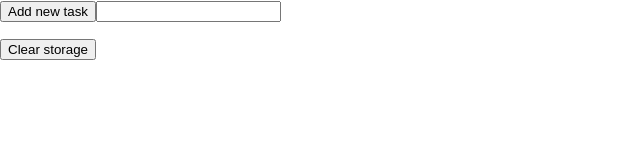
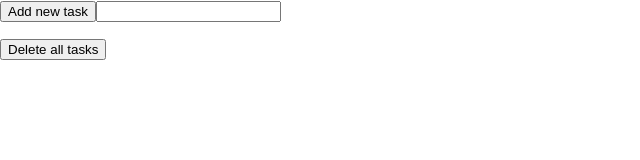
Before and after one commit to lev44/ToDo, a React (Create React App) app: page / in a window 1280 px wide. Shown: the top 160 px of the page, without its empty margins (0-640 px from the left). Built offline with nearby package versions, Linux system fonts and the light colour scheme.

Commit message:
change taskStorage

```diff
--- a/src/containers/TaskList/TaskList.tsx
+++ b/src/containers/TaskList/TaskList.tsx
@@ -1,17 +1,20 @@
-import React, { useState } from "react";
+import React, { useState, useEffect } from "react";
 import { Task, AddTask } from "./Task";
 
-type Props = { storage: TaskStorage };
+const TaskList: React.FC<TaskListProps> = ({ storage}) => {
+  const [tasks, setTasks] = useState<Task[]>(storage.get());
 
-const TaskList: React.FC<Props> = (props) => {
-  const [tasks, setTasks] = useState<Task[]>(props.storage.get());
-  const newTask: NewTask = (name: string) =>
-      setTasks([...tasks, { name, time: Date.now(), done: false }]);
+  const newTask: NewTask = (name: string) => {
+    const newTodo = {name, time: Date.now(), done: false};
+    setTasks([...tasks, newTodo]);
+//    storage.add(newTodo);
+  }
 
   const deleteTask = (selectedTask: Task) => {
     const newTasks: Task[] = tasks.filter(
         (task: Task) => task !== selectedTask
     );
+//    storage.delete(selectedTask);
     setTasks(newTasks);
   };
 
@@ -22,10 +25,16 @@ const TaskList: React.FC<Props> = (props) => {
       }
       return task;
     });
+//    storage.toggle(selectedTask);
     setTasks(newTasks);
   };
 
-  props.storage.add(tasks);
+  const clearStorage = () => {
+//    storage.clear();
+    setTasks([]);
+  }
+
+  useEffect(() => {storage.save(tasks)});
 
   return (
       <>
@@ -40,7 +49,7 @@ const TaskList: React.FC<Props> = (props) => {
         />
       ))}
     </ul>
-        <button onClick={() => props.storage.clear()}>Clear storage</button>
+        <button onClick={() => clearStorage()}>Delete all tasks</button>
       </>
   );
 };
--- a/src/data/task-storage.ts
+++ b/src/data/task-storage.ts
@@ -1,16 +1,28 @@
 import {Task} from "../containers/TaskList/Task";
-/*
-const fromStorage: string | null = localStorage.getItem("todo");
-const startTasks: Task[] = fromStorage ? JSON.parse(fromStorage) : [];
 
-const clearStorage = () => localStorage.setItem("todo", "");
-
-const saveTaskList = (tasks: Task[]) => {
-    localStorage.setItem("todo", JSON.stringify(tasks));
-};
-*/
 export const taskStorage = {
     get: () => JSON.parse(localStorage.getItem("todo") || "[]"),
     clear: () => {localStorage.setItem("todo", "")},
-    add: (tasks: Task[]) => {localStorage.setItem("todo", JSON.stringify(tasks))},
+    add: (task: Task) => {
+        const newStorage = [ ...taskStorage.get(), task ];
+        localStorage.setItem("todo", JSON.stringify(newStorage));
+    },
+    delete: (selectedTask: Task) => {
+        const newStorage = taskStorage.get().filter(
+            (task: Task) => task.time !== selectedTask.time
+        );
+        localStorage.setItem("todo", JSON.stringify(newStorage));
+    },
+    toggle: (selectedTask: Task) => {
+        const newStorage = taskStorage.get().map((task: Task) => {
+            if (task.time === selectedTask.time) {
+                return { ...task, done: !task.done };
+            }
+            return task;
+        });
+        localStorage.setItem("todo", JSON.stringify(newStorage));
+    },
+    save: (tasks: Task[]) => {
+        localStorage.setItem("todo", JSON.stringify(tasks));
+    },
 }
```
Also changed, not shown: src/types.d.ts (+11 -4 lines).
